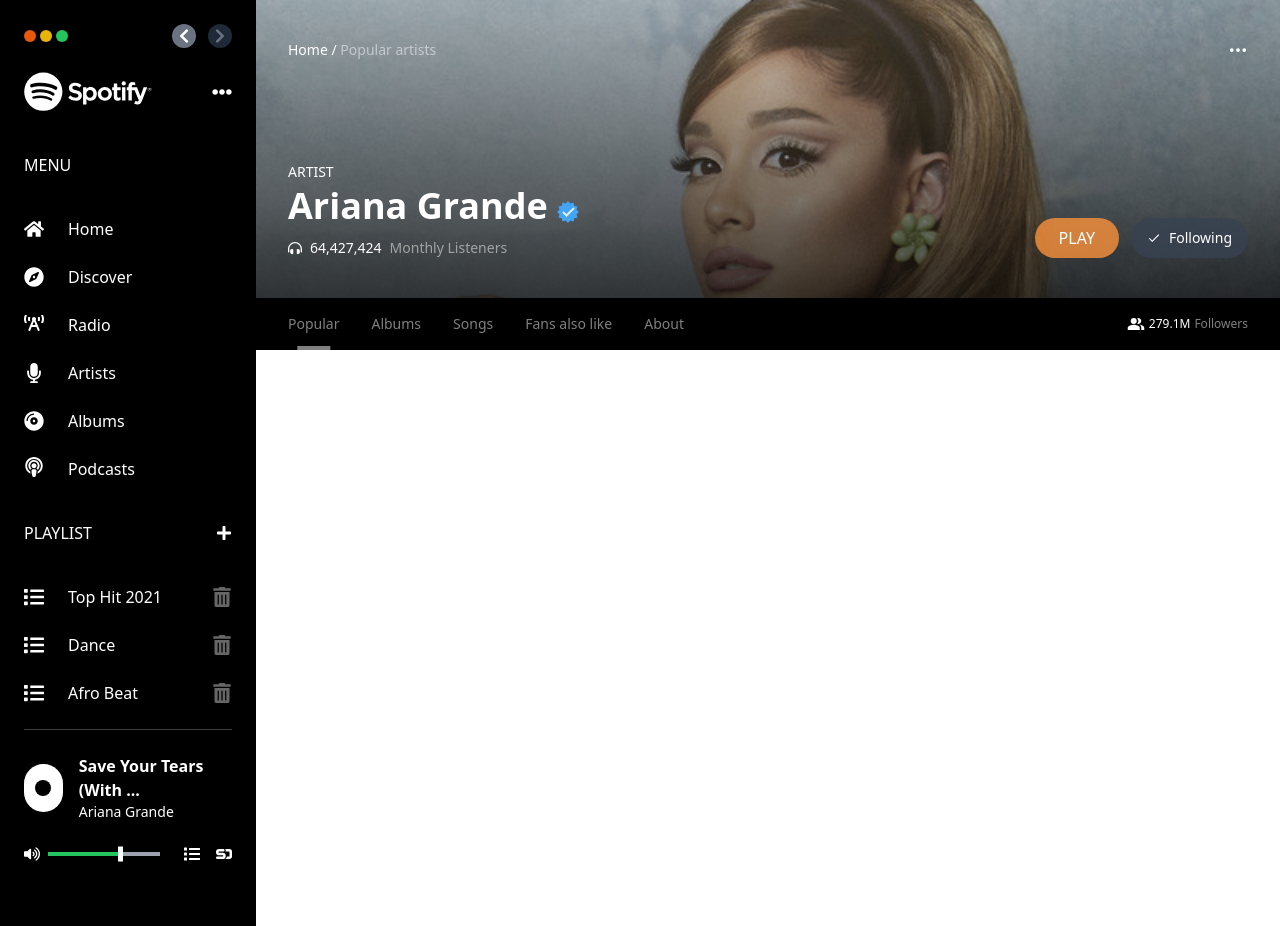
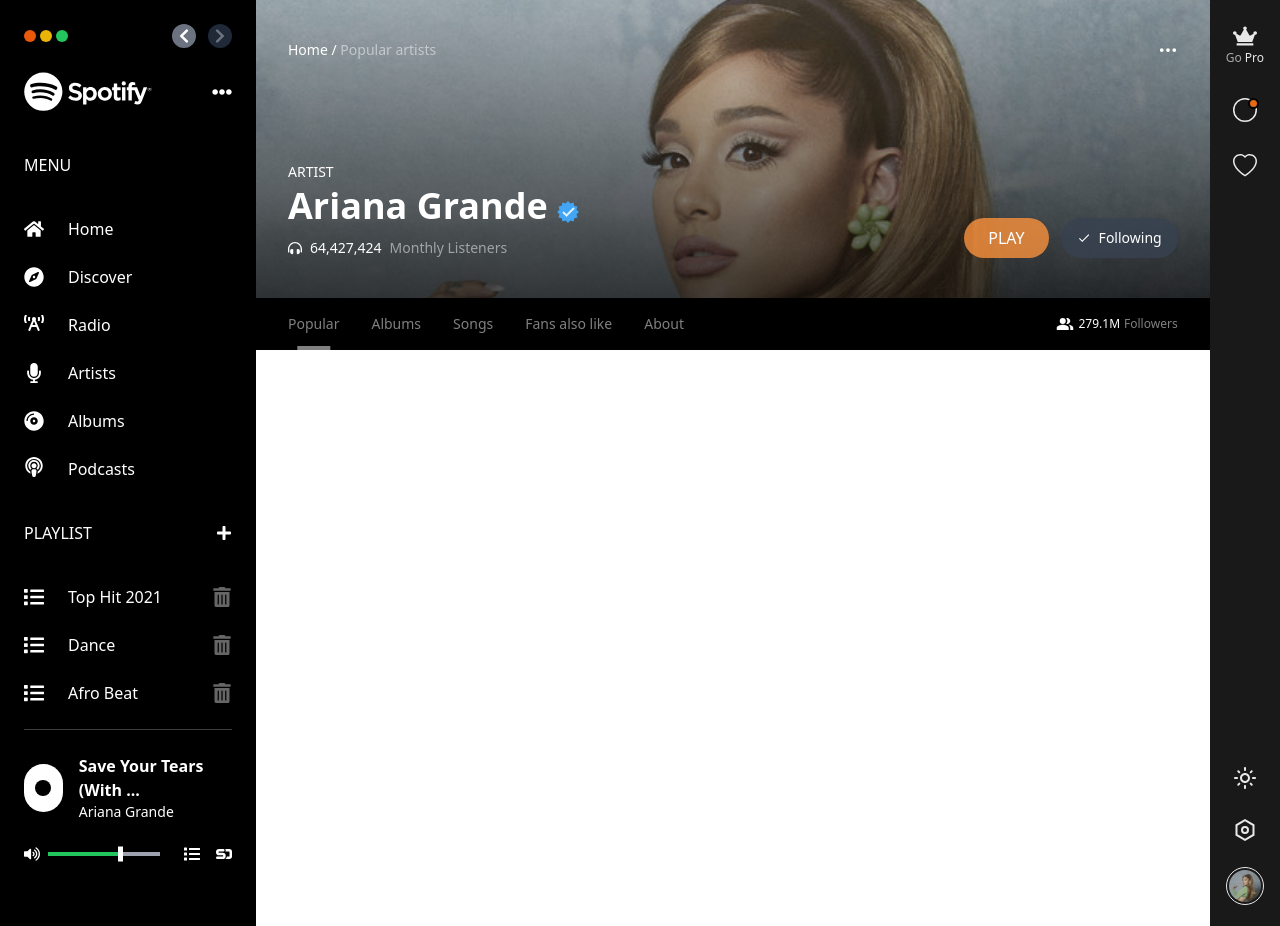
Before and after one commit to Haybuka/Spotify-Clone, a React (Create React App) app: page / in a window 1280 px wide. Built offline with nearby package versions, Linux system fonts and the light colour scheme.

Commit message:
develop : sidebar ✔

```diff
--- a/src/App.js
+++ b/src/App.js
@@ -1,6 +1,7 @@
 import { QueryClient, QueryClientProvider } from "react-query";
 import AlbumBanner from "./component/AlbumBanner/AlbumBanner";
 import Navigation from "./component/Navigation/Navigation";
+import Sidebar from "./component/Sidebar/Sidebar";
 import "./App.css";
 
 function App() {
@@ -10,6 +11,7 @@
       <section className="flex">
         <Navigation />
         <AlbumBanner />
+        <Sidebar />
       </section>
     </QueryClientProvider>
   );
--- /dev/null
+++ b/src/component/Sidebar/Sidebar.js
@@ -0,0 +1,54 @@
+import React from "react";
+import { FaCrown } from "react-icons/fa";
+import { BsCircle, BsHeart } from "react-icons/bs";
+import { RiSettingsLine } from "react-icons/ri";
+import { MdOutlineLightMode } from "react-icons/md";
+import SidebarAvatar from "./SidebarAvatar";
+const Sidebar = () => {
+  return (
+    <section className="flex flex-col justify-between bg-black/90  text-white px-4 py-6 ">
+      {/* top half */}
+
+      <section className="flex flex-col text-2xl gap-8 items-center opacity-90">
+        {/* go pro */}
+
+        <button className="text-xs ">
+          <FaCrown className="mx-auto mb-[2px] text-2xl " />
+          <span className="opacity-70">Go</span> Pro
+        </button>
+
+        {/* circle */}
+
+        <button className="relative">
+          <BsCircle />
+          <span className="bg-orange-500 absolute w-[.7rem] h-[.7rem] rounded-full border-[2px] border-black top-0 -right-[2px] "></span>
+        </button>
+
+        {/* heart */}
+
+        <button aria-label="likes playlist">
+          <BsHeart />
+        </button>
+      </section>
+
+      {/* bottom half */}
+
+      <section className="flex flex-col items-center gap-7 text-2xl opacity-90">
+        {/* light mode */}
+
+        <button aria-label="toggle light mode">
+          <MdOutlineLightMode />
+        </button>
+
+        {/* settings */}
+
+        <button aria-label="settings">
+          <RiSettingsLine />
+        </button>
+        <SidebarAvatar />
+      </section>
+    </section>
+  );
+};
+
+export default Sidebar;
--- /dev/null
+++ b/src/component/Sidebar/SidebarAvatar.js
@@ -0,0 +1,18 @@
+import React from "react";
+import Avatar from "../../Assets/Images/Album-banner.jfif";
+
+const SidebarAvatar = () => {
+  return (
+    <a
+      href="/"
+      className="w-8 h-8 text-xs overflow-hidden rounded-full outline bg-red-400 outline-1 outline-offset-2 outline-white">
+      <img
+        src={Avatar}
+        alt="user avatar"
+        className=" object-cover object-center"
+      />
+    </a>
+  );
+};
+
+export default SidebarAvatar;
```
